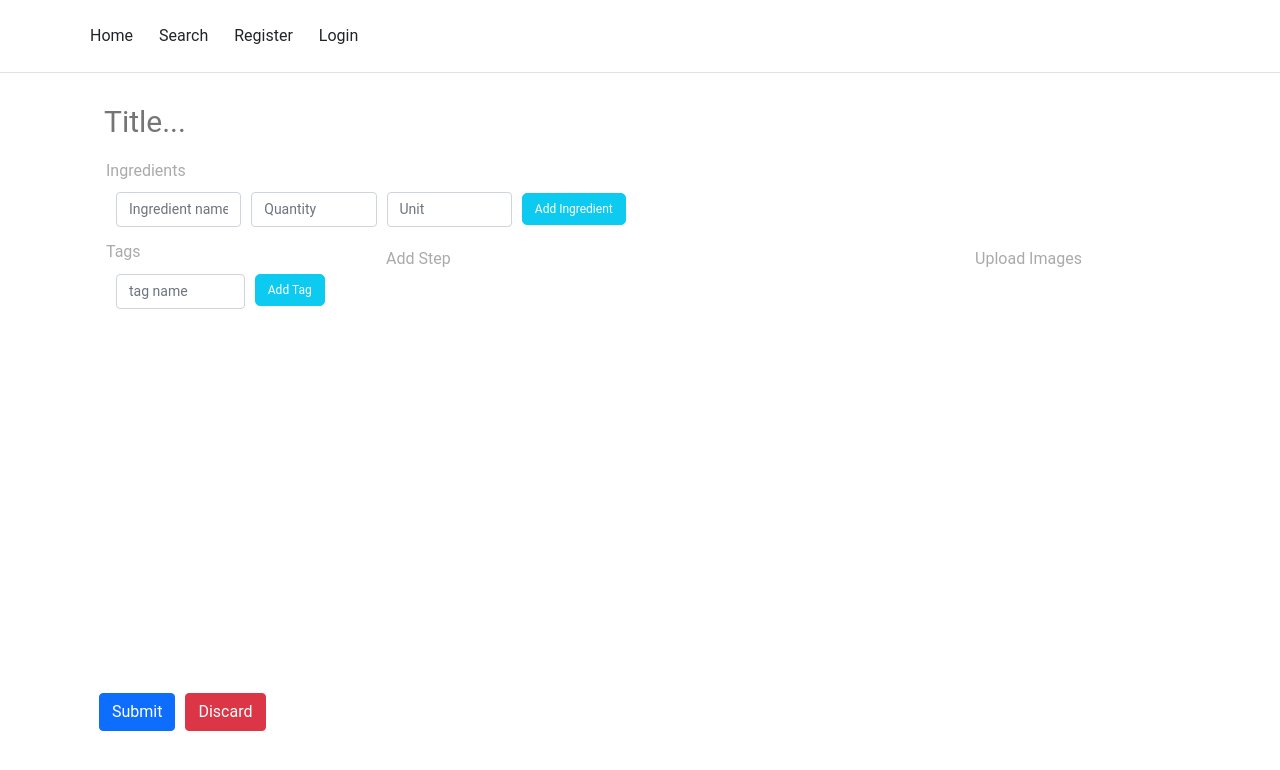
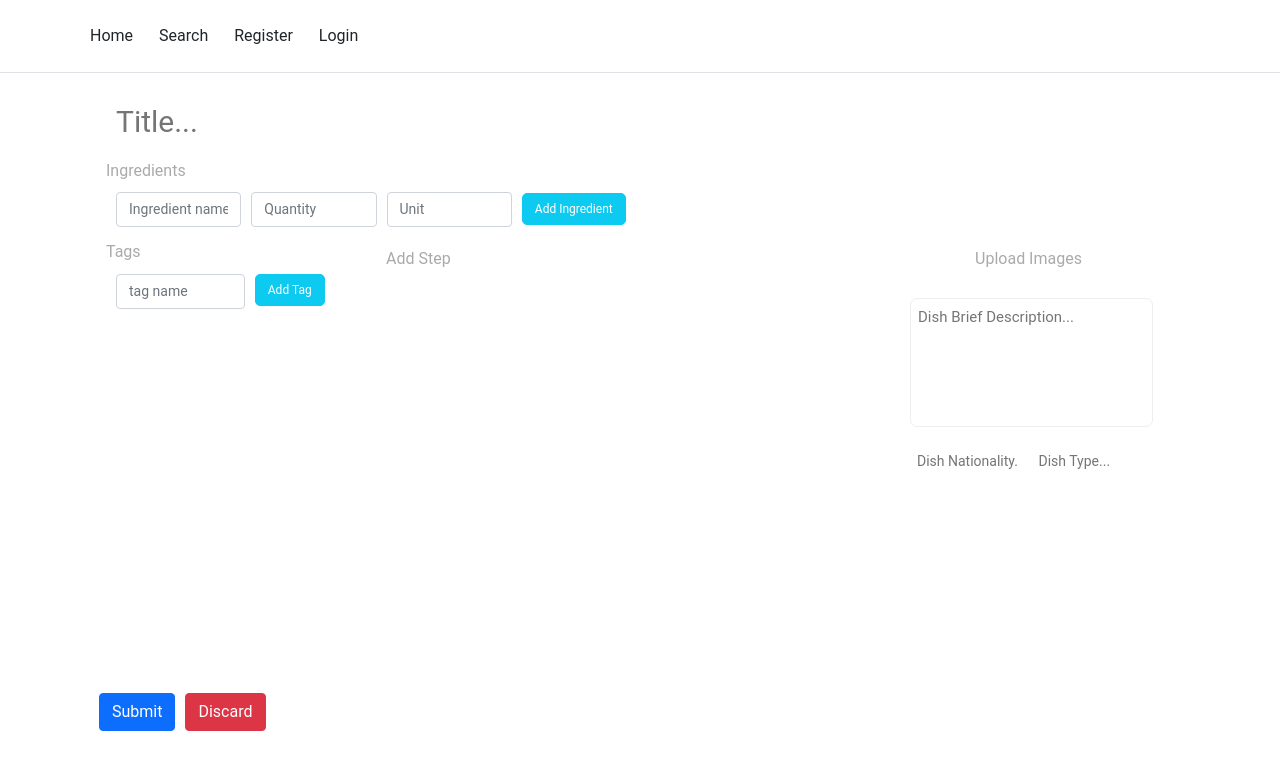
Before and after one commit to sfmqrb/web-project, a React (Create React App) app in the folder front/: page /new-recipe in a window 1280 px wide. Shown: the top 770 px of the page. Built offline with nearby package versions, Linux system fonts and the light colour scheme.

Commit message:
[Front][Enhance][newRecipe type + Nationality + Description added]

```diff
--- a/front/src/components/Recipe/newRecipe.jsx
+++ b/front/src/components/Recipe/newRecipe.jsx
@@ -28,6 +28,10 @@ function NewRecipe(props) {
   const [images, updateImages] = useState(props.images || []);
   const [ingredients, updateIngredients] = useState(props.ingredients || []);
   const [title, updateTitle] = useState(props.title || "");
+  const [type, updateType] = useState(props.type || "");
+  const [body, updateBody] = useState(props.body || "");
+  const [nationality, updateNationality] = useState(props.nationality || "");
+
   const [imageURLs, updateImageURLs] = useState([]);
 
   useEffect(() => {
@@ -73,7 +77,31 @@ function NewRecipe(props) {
               isAdmin={isAdmin}
               images={images || []}
               imageURLs={imageURLs || []}
+            />{" "}
+            <TitleMaker
+              onChange={updateBody}
+              isAdmin={isAdmin}
+              title={body}
+              placeholder={"Dish Brief Description..."}
+              isNotTitle={"1"}
+              textarea={"textarea"}
             />
+            <div className="d-flex justify-content-end">
+              <TitleMaker
+                onChange={updateNationality}
+                isAdmin={isAdmin}
+                title={nationality}
+                placeholder={"Dish Nationality..."}
+                isNotTitle={"1"}
+              />
+              <TitleMaker
+                onChange={updateType}
+                isAdmin={isAdmin}
+                title={type}
+                placeholder={"Dish Type..."}
+                isNotTitle={"1"}
+              />
+            </div>
           </div>
         </div>
         <div className="container">
--- a/front/src/components/common/RecipeMakers/titleMaker.css
+++ b/front/src/components/common/RecipeMakers/titleMaker.css
@@ -6,6 +6,32 @@
 
 }
 
+.input-text {
+  font-size: 14px!important;
+  width: 100%;
+  border: 0px solid #ccc;
+  padding: 10px;
+
+
+
+}
+
+.textarea-text-input {
+
+  outline: none;
+  padding: 7px;
+  margin-top: 7px!important;
+  box-shadow: none;
+  border: 1px  solid #eee;
+
+  resize: none; /*remove the resize handle on the bottom right*/
+}
+.input-text:focus {
+  outline: none;
+}
+
+
+
 .input-title:focus {
   outline: none;
 
--- a/front/src/components/common/RecipeMakers/titleMaker.jsx
+++ b/front/src/components/common/RecipeMakers/titleMaker.jsx
@@ -1,7 +1,9 @@
 import React, { useState, useEffect } from "react";
 import "./titleMaker.css";
-const TitleMaker = ({ onChange, isAdmin, title: prTitle }) => {
+const TitleMaker = (props) => {
+  const { onChange, isAdmin, title: prTitle } = props;
   const [title, updateTitle] = useState("");
+  const placeHolder = props.placeholder || "Title...";
   useEffect(() => {
     onChange(title);
   }, [title]);
@@ -9,17 +11,45 @@ const TitleMaker = ({ onChange, isAdmin, title: prTitle }) => {
   const handleChange = (e) => {
     updateTitle(e.target.value);
   };
+  const introducer = isAdmin ? (
+    <></>
+  ) : (
+    <div className="font-small  badge text-success">
+      {placeHolder.slice(0, placeHolder.length - 3)}
+    </div>
+  );
 
-  return (
+  const TitleOutput = (
+    <div>
+      {introducer}
       <input
         disabled={!isAdmin}
         defaultValue={prTitle || ""}
-      className="input-title"
+        className={"input-" + (props.isNotTitle ? "text" : "title")}
         type="text"
-      placeholder="Title..."
+        placeholder={placeHolder}
         onChange={handleChange}
       />
+    </div>
   );
+
+  const TextOutput = (
+    <div>
+      {introducer}
+      <textarea
+        disabled={!isAdmin}
+        defaultValue={prTitle || ""}
+        className="textarea-text-input"
+        style={{}}
+        type="text"
+        rows="5"
+        placeholder={placeHolder}
+        onChange={handleChange}
+      />
+    </div>
+  );
+
+  return <>{props.textarea ? TextOutput : TitleOutput}</>;
 };
 
 export default TitleMaker;
--- a/front/src/services/fakeCard.js
+++ b/front/src/services/fakeCard.js
@@ -8,6 +8,8 @@ const getFakeCard = () => {
       title: "title :: Card 1",
       subheader: "subheader Card 1",
       body: "body :: Card 1",
+      type: "mediterranean",
+      nationality: "Iran",
       tags: [
         {
           id: "tag1",
@@ -32,6 +34,9 @@ const getFakeCard = () => {
       title: "title :: Card 2",
       subheader: "subheader Card 2",
       body: "body :: Card 2",
+
+      type: "mediterranean",
+      nationality: "Iran",
       tags: [
         {
           id: "tag1",
@@ -56,6 +61,9 @@ const getFakeCard = () => {
       title: "title :: Card 3",
       subheader: "subheader Card 3",
       body: "body :: Card 3",
+
+      type: "mediterranean",
+      nationality: "Iran",
       tags: [
         {
           id: "tag1",
@@ -81,6 +89,9 @@ const getFakeCard = () => {
       title: "title :: Card 4",
       subheader: "subheader Card 4",
       body: "body :: Card 4",
+
+      type: "mediterranean",
+      nationality: "Iran",
       tags: [
         {
           id: "tag1",
@@ -105,6 +116,9 @@ const getFakeCard = () => {
       title: "title :: Card 5",
       subheader: "subheader Card 5",
       body: "body :: Card 5",
+
+      type: "mediterranean",
+      nationality: "Iran",
       tags: [
         {
           id: "tag1",
@@ -129,6 +143,9 @@ const getFakeCard = () => {
       title: "title :: Card 6",
       subheader: "subheader Card 6",
       body: "body :: Card 6",
+
+      type: "mediterranean",
+      nationality: "Iran",
       tags: [
         {
           id: "tag1",
```
Lines whose indentation alone changed are shown as unchanged.
